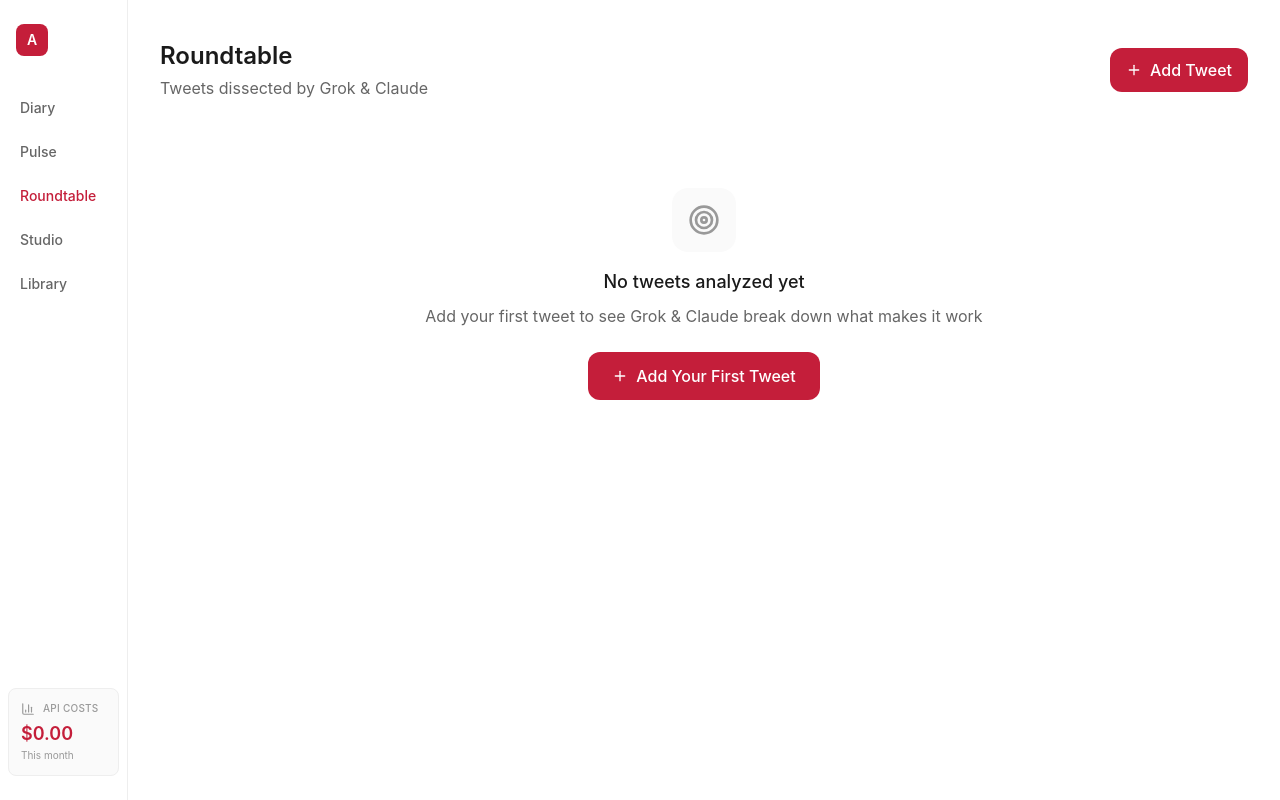
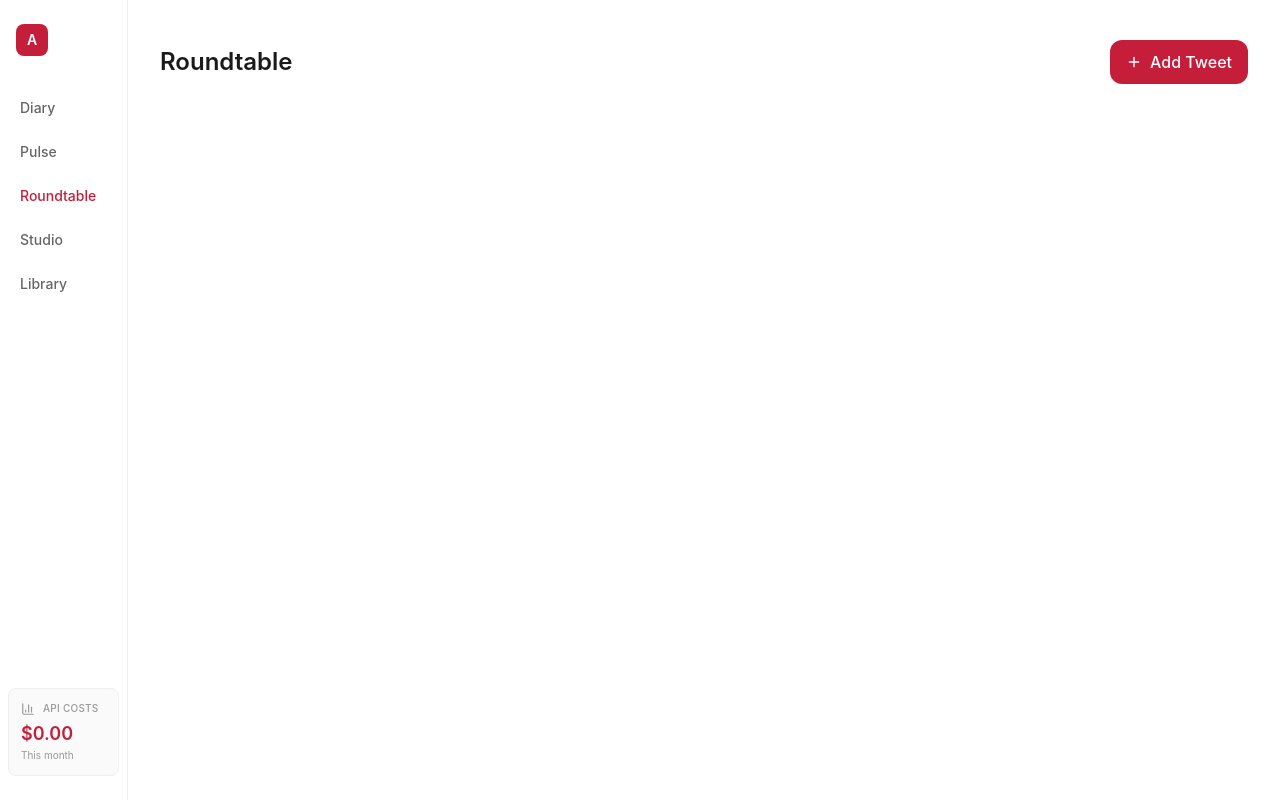
Before and after one commit to 0xsjasmine/ABHContentStrategist, a Next.js app: page / in a window 1280 px wide. Built offline with nearby package versions, Linux system fonts and the light colour scheme.

Commit message:
fix: Clean up Roundtable - remove empty state clutter
- Remove subtitle "Tweets dissected by Grok & Claude"
- Remove empty state icon, text, and duplicate button
- Keep just the title and "+ Add Tweet" button
- Clean, minimal layout ready for card grid

```diff
--- a/src/components/roundtable/RoundtableTab.tsx
+++ b/src/components/roundtable/RoundtableTab.tsx
@@ -6,7 +6,6 @@ import {
   Link2,
   Sparkles,
   Radio,
-  Target,
   Lightbulb,
   CheckCircle2,
   ArrowRight,
@@ -294,7 +293,7 @@ function AddTweetModal({
               </>
             ) : (
               <>
-                <Target className="w-4 h-4" />
+                <Sparkles className="w-4 h-4" />
                 Run Roundtable
               </>
             )}
@@ -514,10 +513,7 @@ export default function RoundtableTab() {
     <div className="space-y-6">
       {/* Header */}
       <div className="flex items-center justify-between">
-        <div>
-          <h1 className="text-2xl font-semibold text-[#1A1A1A]">Roundtable</h1>
-          <p className="text-[#666] mt-1">Tweets dissected by Grok & Claude</p>
-        </div>
+        <h1 className="text-2xl font-semibold text-[#1A1A1A]">Roundtable</h1>
         <button
           onClick={() => setShowAddModal(true)}
           className="flex items-center gap-2 px-4 py-2.5 bg-[#C41E3A] text-white rounded-xl font-medium hover:bg-[#A31830] transition-colors"
@@ -531,24 +527,6 @@ export default function RoundtableTab() {
       {error && (
         <div className="p-4 bg-red-50 border border-red-200 rounded-xl text-red-700">
           {error}
-        </div>
-      )}
-
-      {/* Empty State */}
-      {analyses.length === 0 && (
-        <div className="text-center py-16">
-          <div className="w-16 h-16 bg-[#FAFAFA] rounded-2xl flex items-center justify-center mx-auto mb-4">
-            <Target className="w-8 h-8 text-[#999]" />
-          </div>
-          <h3 className="text-lg font-medium text-[#1A1A1A] mb-2">No tweets analyzed yet</h3>
-          <p className="text-[#666] mb-6">Add your first tweet to see Grok & Claude break down what makes it work</p>
-          <button
-            onClick={() => setShowAddModal(true)}
-            className="inline-flex items-center gap-2 px-6 py-3 bg-[#C41E3A] text-white rounded-xl font-medium hover:bg-[#A31830] transition-colors"
-          >
-            <Plus className="w-4 h-4" />
-            Add Your First Tweet
-          </button>
         </div>
       )}
 
```
